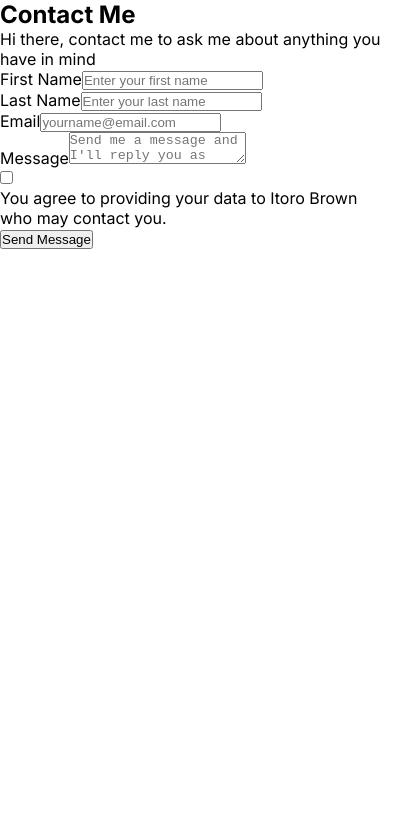
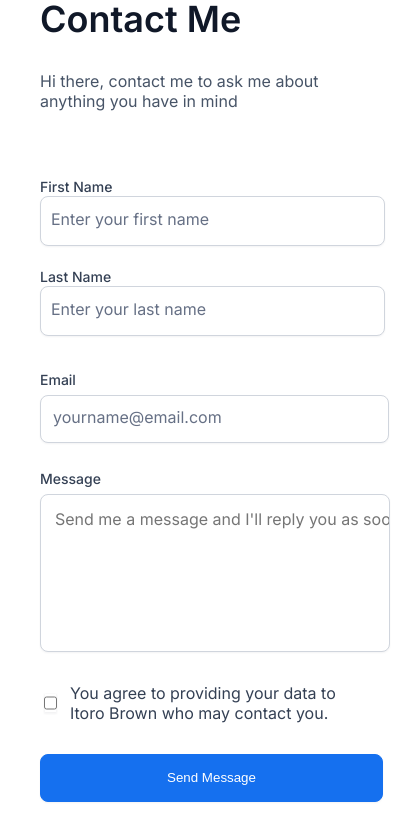
Before and after one commit to ukpono-j/Hng9task1, a React (Create React App) app: page /contact in a window 390 px wide. Shown: the top 840 px of the page, 415 px wide, since content can reach past the window. Built offline with nearby package versions, Linux system fonts and the light colour scheme.

Commit message:
css contactform

```diff
--- a/src/styles/contact.css
+++ b/src/styles/contact.css
@@ -1,121 +1,223 @@
-*{
-    margin: 0px;
+#contact-me-container {
+    display: flex;
+    flex-direction: column;
+    align-items: center;
+    padding: 64px 0px 96px;
+    gap: 64px;
+    margin-top: -5%;
+  }
+
+  #contact-me {
+    text-align: left;
+    color: #101828;
+  }
+
+  #contact-me-text {
+    color: #475467;
+    text-align: left;
+  }
+
+  form {
+    display: flex;
+    flex-direction: column;
+    align-items: flex-start;
     padding: 0px;
-    box-sizing: border-box;
-}
-#_main{
+    gap: 7px;
+    color: #344054;
+    width: 720px;
+    height: 474px;
+  }
+
+  .inputs {
+    display: flex;
+    flex-direction: column;
+    align-items: flex-start;
+    padding: 10px 0;
+    gap: 4px;
+
+    width: 720px;
+    height: 394px;
+  }
+
+  #name-row {
+    gap: 4px;
+    display: flex;
+    flex-direction: row;
+    text-align: left;
+    gap: 22px;
+  }
+
+  #first_name,
+  #last_name {
+    width: 348px;
+  }
+
+  label {
+    height: 20px;
+    font-style: normal;
+    font-weight: 500;
+    font-size: 14px;
+  }
+
+  input {
+    width: 720px;
+    height: 44px;
+    border: 1px solid #d0d5dd;
+    box-shadow: 0px 1px 2px rgba(16, 24, 40, 0.05);
+    border-radius: 8px;
+  }
+
+  input::placeholder {
+    width: 692px;
+    height: 108px;
+    color: #667085;
+    margin-left: 10px;
+    font-family: "Inter";
+    font-style: normal;
+    font-weight: 400;
+    font-size: 16px;
+    line-height: 24px;
+    padding-left: 10px;
+  }
+
+  textarea::placeholder {
+    width: 692px;
+    height: 108px;
+    margin-left: 10px;
+    font-family: "Inter";
+    font-style: normal;
+    font-weight: 400;
+    font-size: 16px;
+    line-height: 24px;
+  }
+
+  #checkbox-area {
+    display: flex;
+    flex-direction: row;
+    justify-items: center;
+    align-items: center;
+    gap: 10px;
+  }
+
+  #checkbox {
+    width: 20px;
+    height: 20px;
+    background: #ffffff;
+    border: 1px solid #d0d5dd;
+    border-radius: 6px;
+  }
+
+  textarea {
+    border: none;
+    overflow: auto;
+    outline: none;
+    -webkit-box-shadow: none;
+    -moz-box-shadow: none;
+    box-shadow: none;
+    display: flex;
+    flex-direction: row;
+    flex-wrap: wrap;
+    align-items: flex-start;
+    padding: 12px 14px;
+    gap: 8px;
+    resize: none;
+    width: 720px;
+    height: 132px;
+    background: #ffffff;
+    border: 1px solid #d0d5dd;
+    box-shadow: 0px 1px 2px rgba(16, 24, 40, 0.05);
+    border-radius: 8px;
+  }
+
+  textarea:required:focus {
+    box-shadow: 0px 1px 2px rgba(16, 24, 40, 0.05), 0px 0px 0px 4px #ffd3cc;
+    border-radius: 8px;
+  }
+
+  #btn__submit {
+    display: flex;
+    flex-direction: row;
+    justify-content: center;
+    align-items: center;
+    padding: 12px 20px;
+    gap: 8px;
+    color: white;
     width: 100%;
-    border: 1px solid red;
-    min-height: 100%;
-    padding: 120px 20px;
-}
-.main_container{
-    max-width: 900px;
-    height: 100vh;
-    margin: auto;
-    /* border: 1px solid gray; */
-}
-.fields{
-    display: flex;
-    font-family: "Inter", sans-serif;
-}
-.fields > div{
+    height: 48px;
+    background: #1570ef;
+    /* Primary/600 */
 
-    width: 100%;
-    margin: 10px;
-}
-.fields > div input{
-    width: 100%;
-    height: 50px;
-    padding-left: 10px;
-    font-family: "Inter", sans-serif;
-    margin-top: 10px;
+    border: 1px solid #1570ef;
+    /* Shadow/xs */
+
+    box-shadow: 0px 1px 2px rgba(16, 24, 40, 0.05);
     border-radius: 8px;
-    outline: none;
-    border: 1px solid #d0d5dd;
-}
-.contact_title{
-    padding: 10px;
-}
-.email_area{
-    padding: 10px;
-}
-.email_area input{
-    font-family: "Inter", sans-serif;
-    margin-top: 10px;
-    width: 100%;
-    padding-left: 10px;
-    height: 50px;
-    border-radius: 8px;
-    outline: none;
-    border: 1px solid #d0d5dd;
-}
-.message_area{
-    margin-top: 10px;
-}
-.message_area > div textarea{
-    margin-top: 10px;
-    width: 100%;
-    height: 130px;
-    border-radius: 8px;
-    outline: none;
-    border: 1px solid #d0d5dd;
-}
+  }
 
-.terms{
-display: flex;
-border: 1px solid red;
-margin-top: 10px;
+  /* Mobile responsiveness */
+  @media only screen and (max-width: 600px) {
+    #contact-me-container {
+      margin-top: -15%;
+      display: flex;
+      flex-direction: column;
+      align-items: flex-start;
+      padding: 0px 16px;
+      gap: 48px;
+      width: 375px;
+      height: 884px;
+      overflow-x: hidden;
+      z-index: 4;
+    }
+    #contact-header {
+      padding: 15px 0;
+    }
 
-}
-.terms > div{
-    width: 100%;
-    margin: 10px;
+    #contact-me {
+      font-weight: 600;
+      font-size: 36px;
+      line-height: 44px;
+      padding: 0 16px;
+    }
+    #contact-me-text {
+      width: 343px;
+      height: 56px;
+      padding: 0 16px;
+    }
+    form {
+      padding: 0 16px;
+    }
+    input {
+      width: 343px;
+    }
+    textarea {
+      width: 320px !important;
+      overflow: hidden;
+    }
+    #name-row {
+      gap: 4px;
+      display: flex;
+      flex-direction: column;
+      text-align: left;
+      /* gap: 22px; */
+    }
+    #first-name-container,
+    #second-name-container {
+      margin: 8px 0;
+    }
+    #first_name,
+    #last_name {
+      width: 343px;
+      display: flex;
+      padding: 2px 0;
+      flex-direction: column;
+    }
+    #checkbox-area {
+      width: 311px;
+      height: 48px;
+      text-align: left;
+    }
 
-}
-.terms > div input{
-
-    height: 20px;
-    padding-left: 10px;
-    font-family: "Inter", sans-serif;
-    margin-top: 10px;
-    border-radius: 8px;
-    outline: none;
-    border: 1px solid red;
-    float: right;
-}
-.terms > div label{
-
-    height: 50px;
-    padding-left: 10px;
-    font-family: "Inter", sans-serif;
-    margin-top: 10px;
-    border-radius: 8px;
-    outline: none;
-    border: 1px solid red;
-
-}
-
-
-.submit_btn > button{
-    width: 100%;
-    height: 50px;
-    background-color: blue;
-    color: white;
-    margin-top: 10px;
-}
-
-@media screen and (max-width: 700px){
-    #_main{
-        padding: 70px 20px;
+    #btn__submit {
+      width: 343px;
     }
-    .fields{
-        display: block;
-    }
-    .fields > div{
-        margin: 10px 0px;
-    }
-    .email_area{
-        padding: 0px;
-    }
-}
+  }
```
Also changed, not shown: src/pages/Contact.js (+0 -65 lines).
